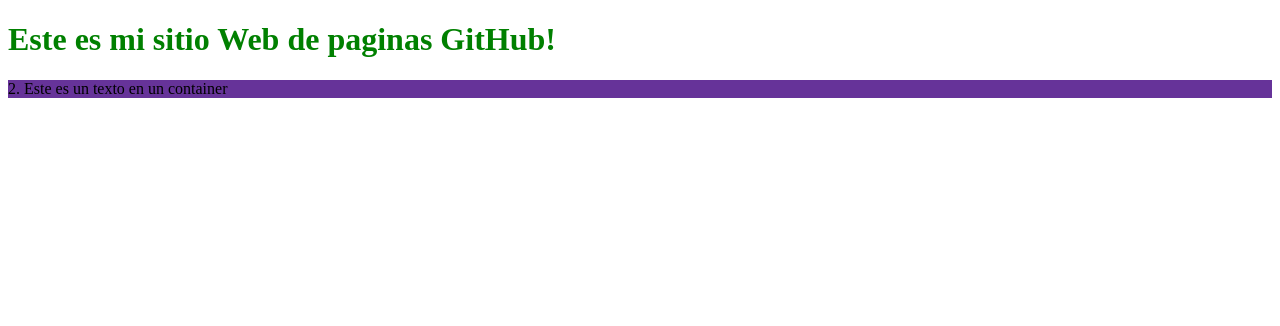
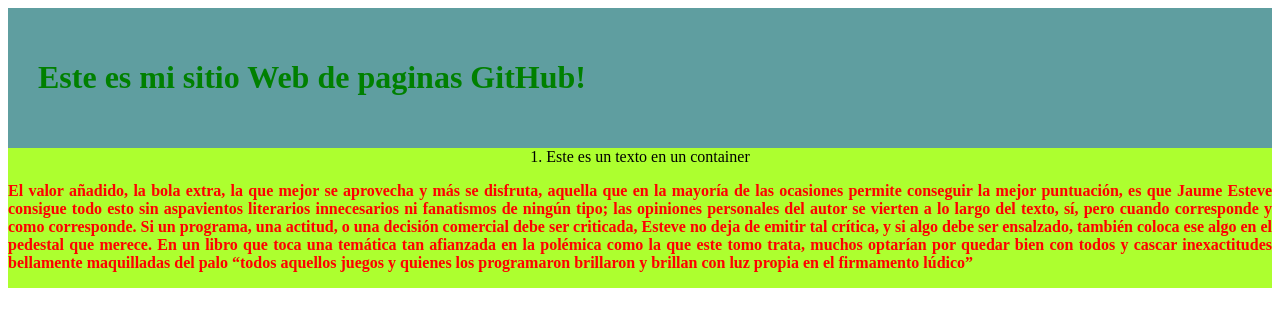
Before and after one commit to froy81/froy81.github.io, a plain HTML site: page index.html in a window 1280 px wide. Drawn offline with Linux system fonts and the light colour scheme.

Commit message:
Se añadio un id container, class header,class main

```diff
--- a/index.html
+++ b/index.html
@@ -12,14 +12,33 @@
          #container{
                 display: flex;
                 flex-wrap: wrap;
-                background-color: rebeccapurple;
+                justify-content: space-around;
+                background-color:greenyellow;
+            }
+
+            .main {
+                font-weight: bold;
+                color: red;
+                text-align: justify;
+            }
+            .header{
+                background-color: cadetblue;
+                padding: 30px;
             }
         </style>
     </head>
     <body>
+
+        <div class="header">
         <h1>Este es mi sitio Web de paginas GitHub!</h1>
+    </div>
+
         <div id="container">
-            <div>2. Este es un texto en un container</div>
+            <div>1. Este es un texto en un container</div>
+
+            <article class="main">
+                <p>El valor añadido, la bola extra, la que mejor se aprovecha y más se disfruta, aquella que en la mayoría de las ocasiones permite conseguir la mejor puntuación, es que Jaume Esteve consigue todo esto sin aspavientos literarios innecesarios ni fanatismos de ningún tipo; las opiniones personales del autor se vierten a lo largo del texto, sí, pero cuando corresponde y como corresponde. Si un programa, una actitud, o una decisión comercial debe ser criticada, Esteve no deja de emitir tal crítica, y si algo debe ser ensalzado, también coloca ese algo en el pedestal que merece. En un libro que toca una temática tan afianzada en la polémica como la que este tomo trata, muchos optarían por quedar bien con todos y cascar inexactitudes bellamente maquilladas del palo “todos aquellos juegos y quienes los programaron brillaron y brillan con luz propia en el firmamento lúdico” </p>
+            </article>
         </div>
     </body>
 </html>
```
